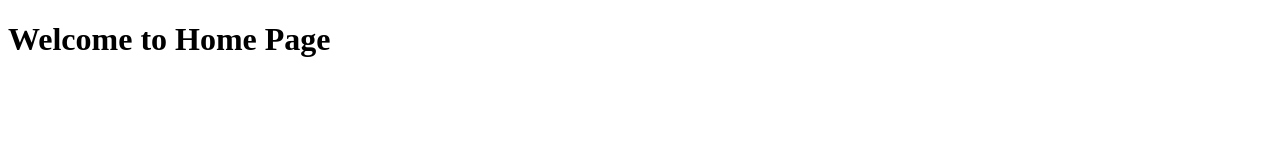
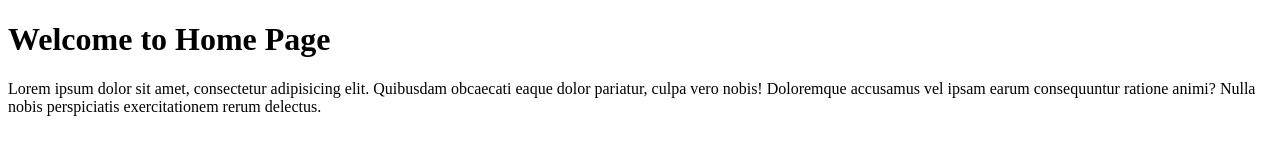
Before and after one commit to shankar9022/-git-demo, a plain HTML site: page index.html in a window 1280 px wide. Drawn offline with Linux system fonts and the light colour scheme.

Commit message:
always give a meaning full message

```diff
--- a/index.html
+++ b/index.html
@@ -9,6 +9,9 @@
 
 <body>
     <h1>Welcome to Home Page</h1>
+    <p>Lorem ipsum dolor sit amet, consectetur adipisicing elit. Quibusdam obcaecati eaque dolor pariatur, culpa vero
+        nobis! Doloremque accusamus vel ipsam earum consequuntur ratione animi? Nulla nobis perspiciatis exercitationem
+        rerum delectus.</p>
 </body>
 
 </html>
--- a/styles.css
+++ b/styles.css
@@ -0,0 +1,4 @@
+body {
+    background-color: black;
+    color: white;
+}
```
